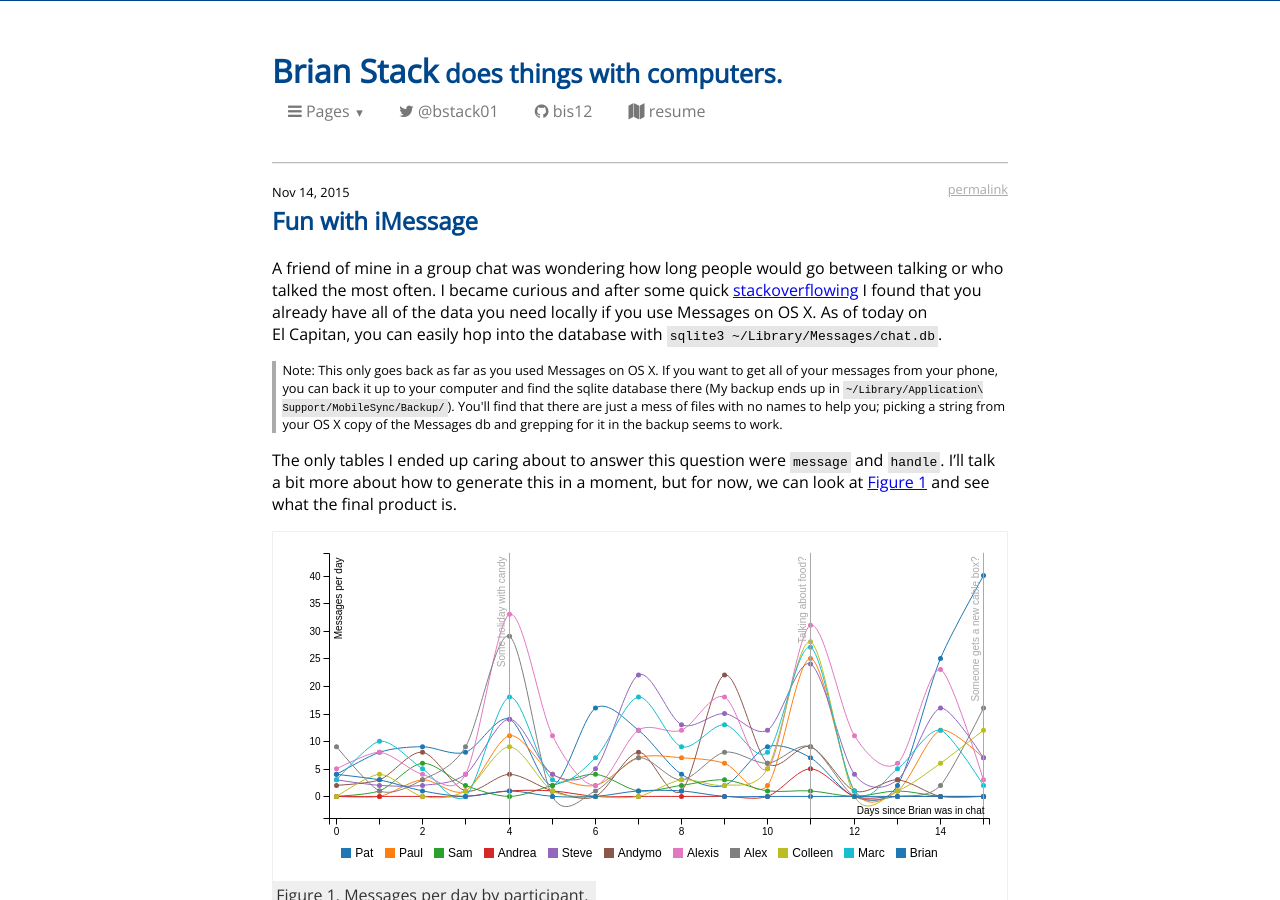
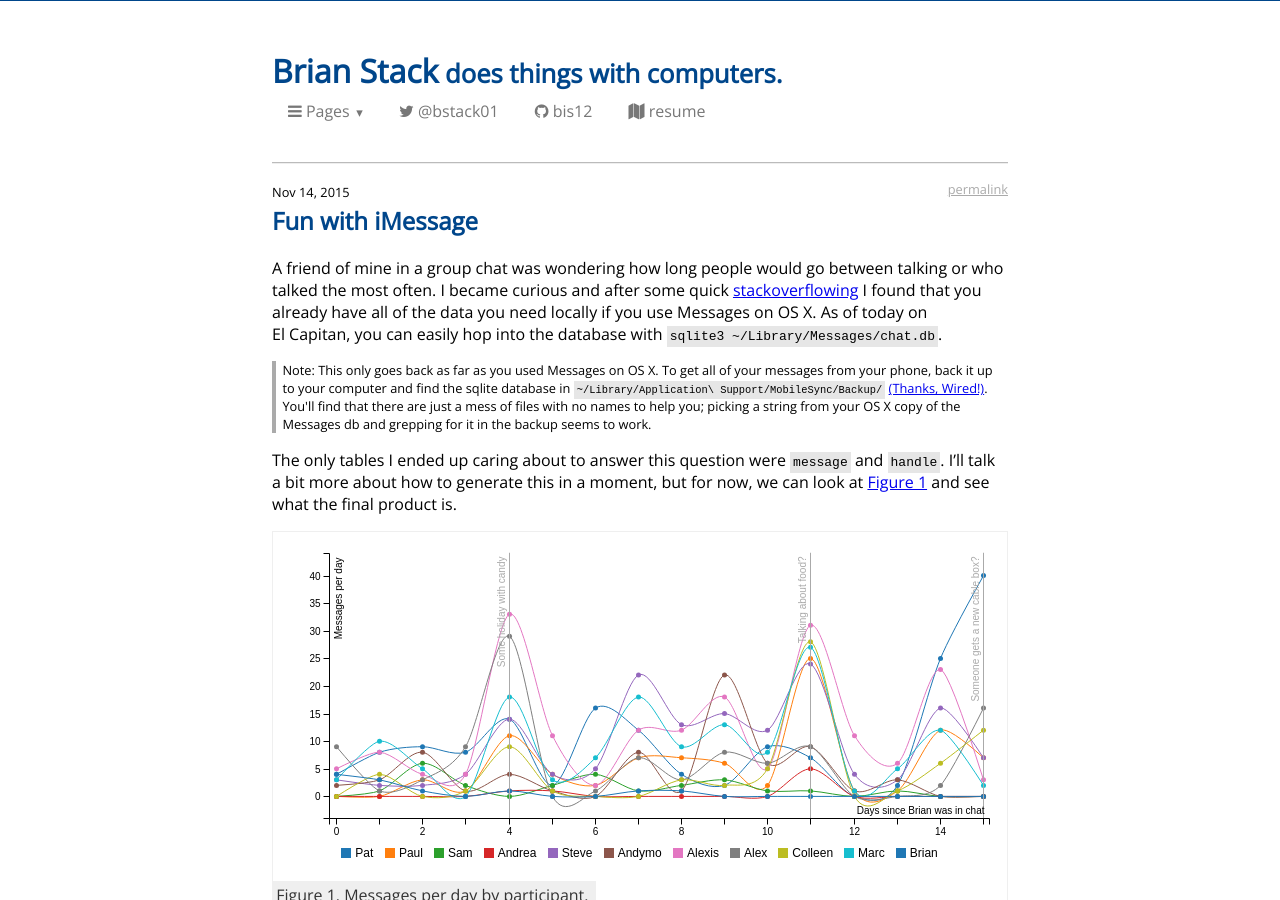
Before and after one commit to bis12/bis12.github.io, a Jekyll site: the page built from _posts/2015-11-14-fun-with-imessage.markdown, in a window 1280 px wide and 900 px high. Built offline with Jekyll 4.4.1, drawn with Linux system fonts in a browser that asks for light colours; some of the changed text lies outside the part shown.

Commit message:
Add some notes and attribution

```diff
--- a/_posts/2015-11-14-fun-with-imessage.markdown
+++ b/_posts/2015-11-14-fun-with-imessage.markdown
@@ -5,7 +5,7 @@ title: Fun with iMessage
 A friend of mine in a group chat was wondering how long people would go between talking or who talked the most often. I became curious and after some quick [stackoverflowing](http://apple.stackexchange.com/a/80025) I found that you already have all of the data you need locally if you use Messages on <span class="nowrap">OS X</span>. As of today on <span class="nowrap">El Capitan</span>, you can easily hop into the database with <span class="code">sqlite3 ~/Library/Messages/chat.db</span>.
 
 <div class="note">
-Note: This only goes back as far as you used Messages on OS X. If you want to get all of your messages from your phone, you can back it up to your computer and find the sqlite database there (My backup ends up in <span class="code">~/Library/Application\ Support/MobileSync/Backup/</span>). You'll find that there are just a mess of files with no names to help you; picking a string from your OS X copy of the Messages db and grepping for it in the backup seems to work.
+Note: This only goes back as far as you used Messages on OS X. To get all of your messages from your phone, back it up to your computer and find the sqlite database in <span class="code">~/Library/Application\ Support/MobileSync/Backup/</span> <a href="http://www.wired.com/2013/11/backup-sms-iphone/">(Thanks, Wired!)</a>. You'll find that there are just a mess of files with no names to help you; picking a string from your OS X copy of the Messages db and grepping for it in the backup seems to work.
 </div>
 
 The only tables I ended up caring about to answer this question were <span class="code">message</span> and <span class="code">handle</span>. I'll talk a bit more about how to generate this in a moment, but for now, we can look at [Figure 1](#imessage-fig1) and see what the final product is.
```
Also changed, not shown: other parts of _posts/2015-11-14-fun-with-imessage.markdown (+2 -0 lines).
